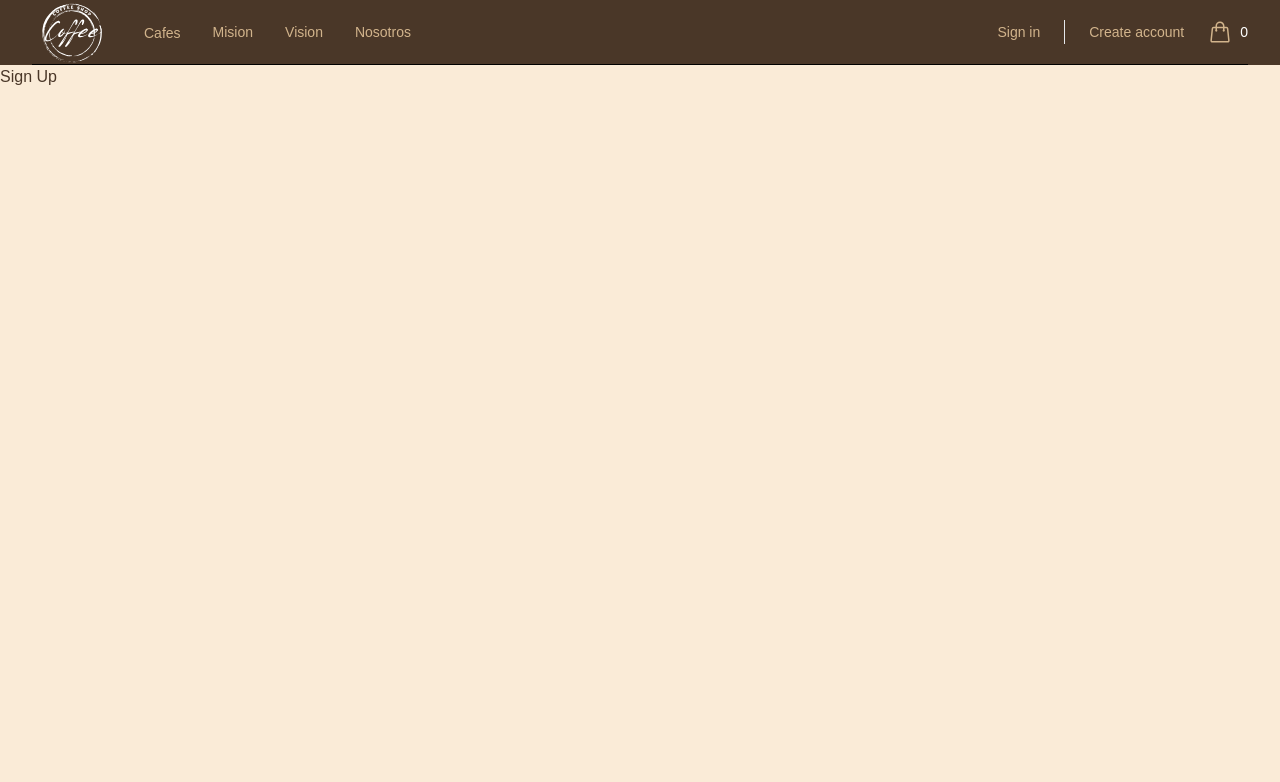
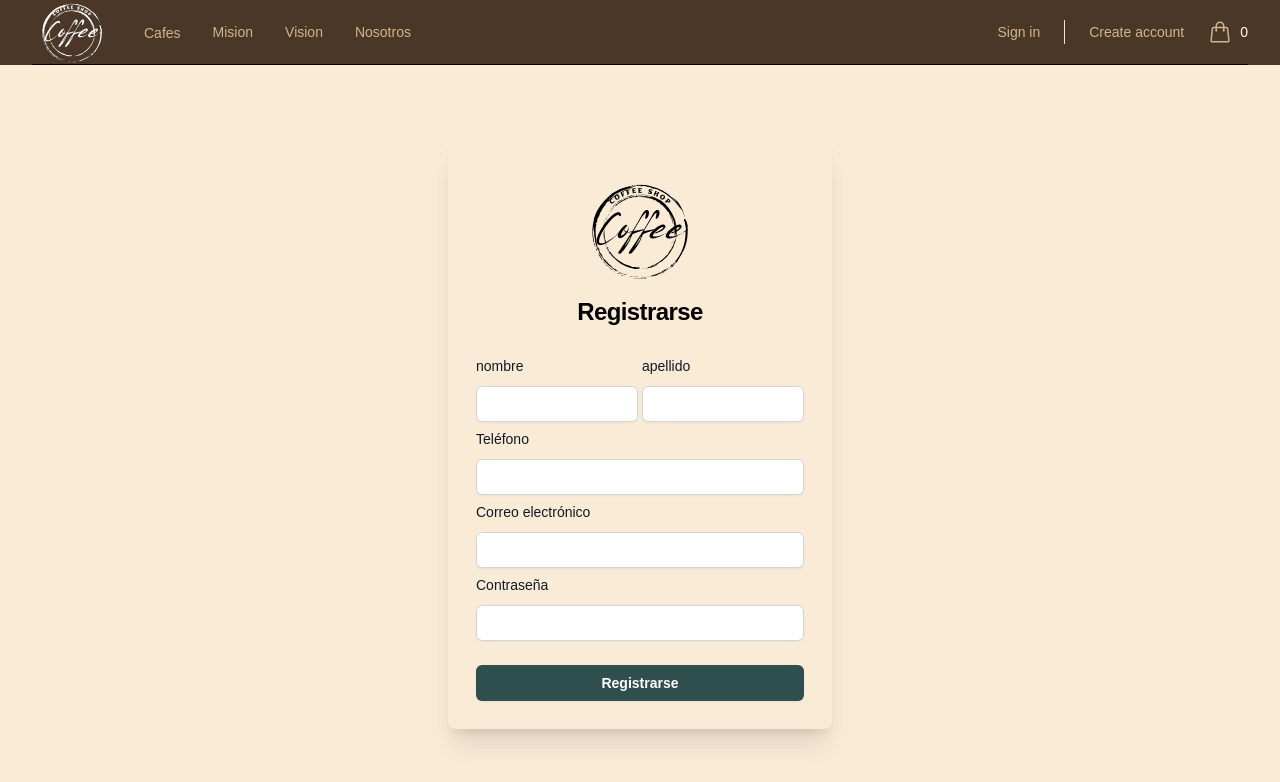
Before and after one commit to David-Triana55/Coffe-shop, a Next.js app: page /Sign-up in a window 1280 px wide. Shown: the top 782 px of the page. Built offline with nearby package versions, Linux system fonts and the light colour scheme; a web font is replaced by a local one.

Commit message:
page login and signUp

```diff
--- a/app/Sign-in/page.jsx
+++ b/app/Sign-in/page.jsx
@@ -3,8 +3,7 @@ import Form from '@/components/home/form'
 export default function SignIn () {
   return (
     <section className='flex flex-col items-center justify-center overflow-y-hidden bg-background'>
-      <Form />
+      <Form type='login' />
     </section>
-
   )
 }
--- a/app/Sign-up/page.jsx
+++ b/app/Sign-up/page.jsx
@@ -1,7 +1,10 @@
-export default function SignUp () {
+import Form from '@/components/home/form'
+
+export default function SignUP () {
   return (
-    <h1>
-      Sign Up
-    </h1>
+    <section className='flex flex-col items-center justify-center overflow-y-hidden bg-background'>
+      <Form type='signUp' />
+    </section>
+
   )
 }
--- a/components/home/form/index.jsx
+++ b/components/home/form/index.jsx
@@ -1,28 +1,162 @@
 import Image from 'next/image'
 import './styles.css'
-export default function Form () {
+export default function Form ({ type }) {
   return (
     <>
-      <div className=' sm:bg-white form-content flex-1 py-12  '>
-        <div className='w-96 p-7 shadow-md rounded-lg'>
-
+      {type === 'signUp' && (
+        <div className=' form-content flex-1   '>
+          <div className='shadow-none w-96 p-7 md:shadow-xl rounded-lg'>
             <div className='sm:mx-auto sm:w-full sm:max-w-sm'>
               <Image
-              width={500}
-              height={500}
+                width={110}
+                height={110}
                 alt='Your Company'
-              src='/logo_dark.svg'
-              className='mx-auto h-28 w-28'
+                src='/logoDark.svg'
+                className='mx-auto h-32 w-32'
               />
               <h2 className=' text-center text-2xl font-bold leading-9 tracking-tight text-black'>
-              Sign in to your account
+                Registrarse
               </h2>
             </div>
 
             <div className='mt-6 sm:mx-auto sm:w-full sm:max-w-sm'>
               <form action='#' method='POST' className='space-y-6'>
+                {/* fields of name and last name */}
+                <div className='flex flex-row gap-1'>
                   <div>
-                <label htmlFor='email' className='block text-sm font-medium leading-6 text-gray-900'>
+                    <label
+                      htmlFor='nombre'
+                      className='block text-sm font-medium leading-6 text-gray-900'
+                    >
+                      nombre
+                    </label>
+                    <div className='mt-2'>
+                      <input
+                        id='nombre'
+                        name='nombre'
+                        type='nombre'
+                        required
+                        autoComplete='nombre'
+                        className='block w-full rounded-md border-0 py-1.5 text-gray-900 shadow-sm ring-1 ring-inset ring-gray-300 placeholder:text-gray-400 focus:ring-2 focus:ring-inset focus:ring-gray-600 sm:text-sm sm:leading-6'
+                      />
+                    </div>
+                  </div>
+
+                  <div>
+                    <label
+                      htmlFor='apellido'
+                      className='block text-sm font-medium leading-6 text-gray-900'
+                    >
+                      apellido
+                    </label>
+                    <div className='mt-2'>
+                      <input
+                        id='apellido'
+                        name='apellido'
+                        type='apellido'
+                        required
+                        autoComplete='apellido'
+                        className='block w-full rounded-md border-0 py-1.5 text-gray-900 shadow-sm ring-1 ring-inset ring-gray-300 placeholder:text-gray-400 focus:ring-2 focus:ring-inset focus:ring-gray-600 sm:text-sm sm:leading-6'
+                      />
+                    </div>
+                  </div>
+                </div>
+
+                <div className='container__group'>
+                  <label
+                    htmlFor='number'
+                    className='block text-sm font-medium leading-6 text-gray-900'
+                  >
+                    Teléfono
+                  </label>
+                  <div className='mt-2'>
+                    <input
+                      id='number'
+                      name='number'
+                      type='number'
+                      required
+                      autoComplete='number'
+                      className='block w-full rounded-md border-0 py-1.5 text-gray-900 shadow-sm ring-1 ring-inset ring-gray-300 placeholder:text-gray-400 focus:ring-2 focus:ring-inset focus:ring-gray-600 sm:text-sm sm:leading-6'
+                    />
+                  </div>
+                </div>
+
+                <div className='container__group'>
+                  <label
+                    htmlFor='email'
+                    className='block text-sm font-medium leading-6 text-gray-900'
+                  >
+                    Correo electrónico
+                  </label>
+                  <div className='mt-2'>
+                    <input
+                      id='email'
+                      name='email'
+                      type='email'
+                      required
+                      autoComplete='email'
+                      className='block w-full rounded-md border-0 py-1.5 text-gray-900 shadow-sm ring-1 ring-inset ring-gray-300 placeholder:text-gray-400 focus:ring-2 focus:ring-inset focus:ring-gray-600 sm:text-sm sm:leading-6'
+                    />
+                  </div>
+                </div>
+
+                <div className='container__group'>
+                  <div className='flex items-center justify-between'>
+                    <label
+                      htmlFor='password'
+                      className='block text-sm font-medium leading-6 text-gray-900'
+                    >
+                      Contraseña
+                    </label>
+                  </div>
+                  <div className='mt-2'>
+                    <input
+                      id='password'
+                      name='password'
+                      type='password'
+                      required
+                      autoComplete='current-password'
+                      className='block w-full rounded-md border-0 py-1.5 text-gray-900 shadow-sm ring-1 ring-inset ring-gray-300 placeholder:text-gray-400 focus:ring-2 focus:ring-inset focus:ring-gray-600 sm:text-sm sm:leading-6'
+                    />
+                  </div>
+                </div>
+
+                <div>
+                  <button
+                    type='submit'
+                    className='flex w-full justify-center rounded-md bg-verde px-3 py-1.5 text-sm font-semibold leading-6 text-white shadow-sm hover:bg-textNavbar focus-visible:outline focus-visible:outline-2 focus-visible:outline-offset-2 focus-visible:outline-textNavbar'
+                  >
+                    Registrarse
+                  </button>
+                </div>
+              </form>
+            </div>
+          </div>
+        </div>
+      )}
+      {type === 'login' && (
+        <div className=' form-content flex-1'>
+          <div className='shadow-none w-96 p-7 md:shadow-md rounded-lg'>
+            <div className='sm:mx-auto sm:w-full sm:max-w-sm'>
+              <Image
+                width={110}
+                height={110}
+                alt='Your Company'
+                src='/logoDark.svg'
+                className='mx-auto h-32 w-32'
+              />
+              <h2 className=' text-center text-2xl font-bold leading-9 tracking-tight text-black'>
+                {type === 'login' ? 'Iniciar sesión' : 'Registrarse'}
+              </h2>
+            </div>
+
+            <div className='mt-6 sm:mx-auto sm:w-full sm:max-w-sm'>
+              <form action='/api/login' method='POST' className='space-y-6'>
+                <div>
+                  <label
+                    htmlFor='email'
+                    className='block text-sm font-medium leading-6 text-gray-900'
+                  >
                     Email address
                   </label>
                   <div className='mt-2'>
@@ -39,14 +173,12 @@ export default function Form () {
 
                 <div>
                   <div className='flex items-center justify-between'>
-                  <label htmlFor='password' className='block text-sm font-medium leading-6 text-gray-900'>
+                    <label
+                      htmlFor='password'
+                      className='block text-sm font-medium leading-6 text-gray-900'
+                    >
                       Password
                     </label>
-                  <div className='text-sm'>
-                    <a href='#' className='font-semibold text-indigo-600 hover:text-indigo-500'>
-                      Forgot password?
-                    </a>
-                  </div>
                   </div>
                   <div className='mt-2'>
                     <input
@@ -63,16 +195,16 @@ export default function Form () {
                 <div>
                   <button
                     type='submit'
-                  className='flex w-full justify-center rounded-md bg-verde px-3 py-1.5 text-sm font-semibold leading-6 text-white shadow-sm hover:bg-indigo-500 focus-visible:outline focus-visible:outline-2 focus-visible:outline-offset-2 focus-visible:outline-indigo-600'
+                    className='flex w-full justify-center rounded-md bg-verde px-3 py-1.5 text-sm font-semibold leading-6 text-white shadow-sm hover:bg-textNavbar focus-visible:outline focus-visible:outline-2 focus-visible:outline-offset-2 focus-visible:outline-textNavbar'
                   >
                     Sign in
                   </button>
                 </div>
               </form>
-
             </div>
           </div>
         </div>
+      )}
     </>
   )
 }
--- a/components/home/form/styles.css
+++ b/components/home/form/styles.css
@@ -6,3 +6,7 @@
   align-items: center;
   min-height: calc(100vh - 64px);
 }
+
+.container__group {
+  margin-top: 5px !important;
+}
--- a/components/shared/ProductDetail/index.jsx
+++ b/components/shared/ProductDetail/index.jsx
@@ -26,11 +26,11 @@ export default function ProductDetailWithId ({ params }) {
   return (
     <div>
       <h1>Product Detail</h1>
-      <h1 className='text-black'>{product?.id_producto || 'ID no disponible'}</h1>
-      <p className='text-black'>{product?.nombre_producto || 'Nombre no disponible'}</p>
-      <p className='text-black'>{product?.descripcion || 'Descripción no disponible'}</p>
+      <h1 className='text-black'>{product?.id_producto}</h1>
+      <p className='text-black'>{product?.nombre_producto }</p>
+      <p className='text-black'>{product?.descripcion}</p>
       {product?.imagen && (
-        <img src={product.imagen} alt={product.nombre_producto || 'Imagen de producto'} />
+        <img src={product.imagen} alt={product.nombre_producto} />
       )}
     </div>
   )
```
Also changed, not shown: app/api/brands/route.js (line endings or trailing spaces), app/api/login/route.js (added), public/logoDark.svg (added), public/logo_dark.svg (deleted). Lines whose indentation alone changed are shown as unchanged.
